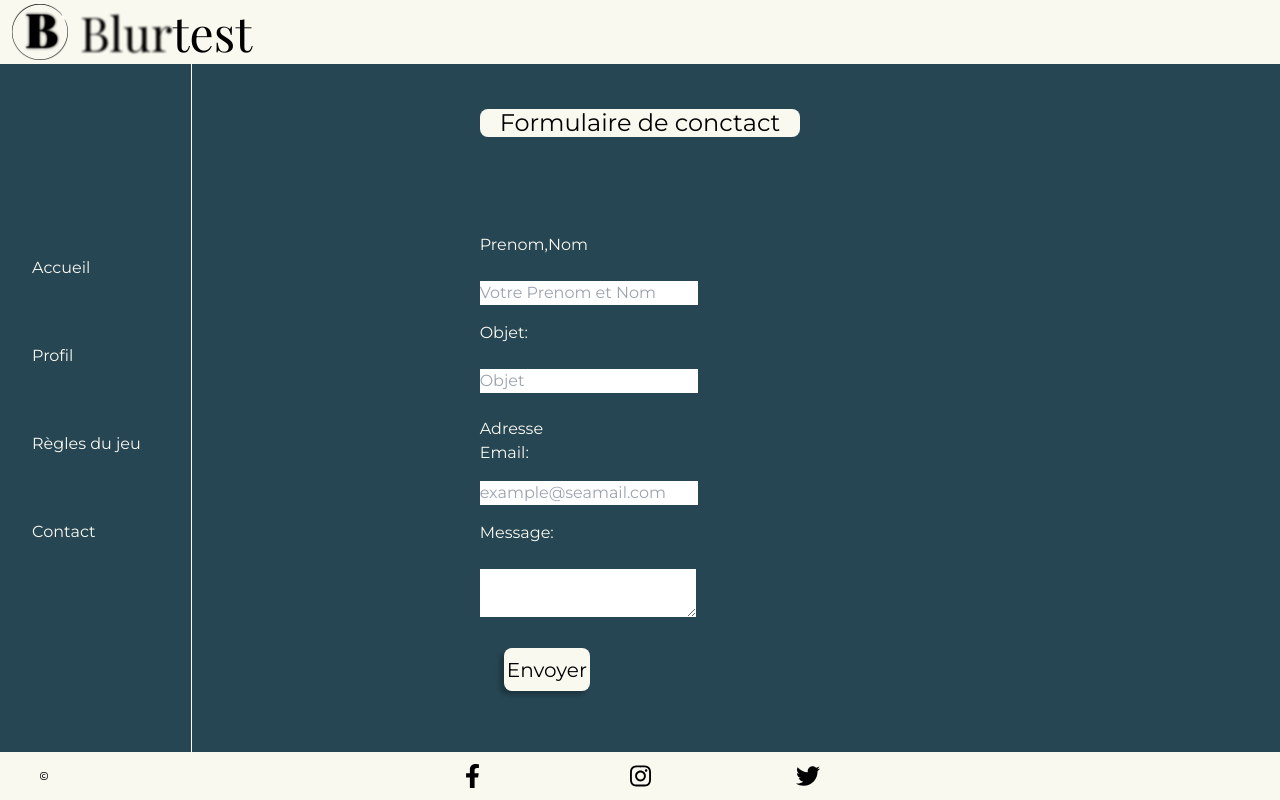
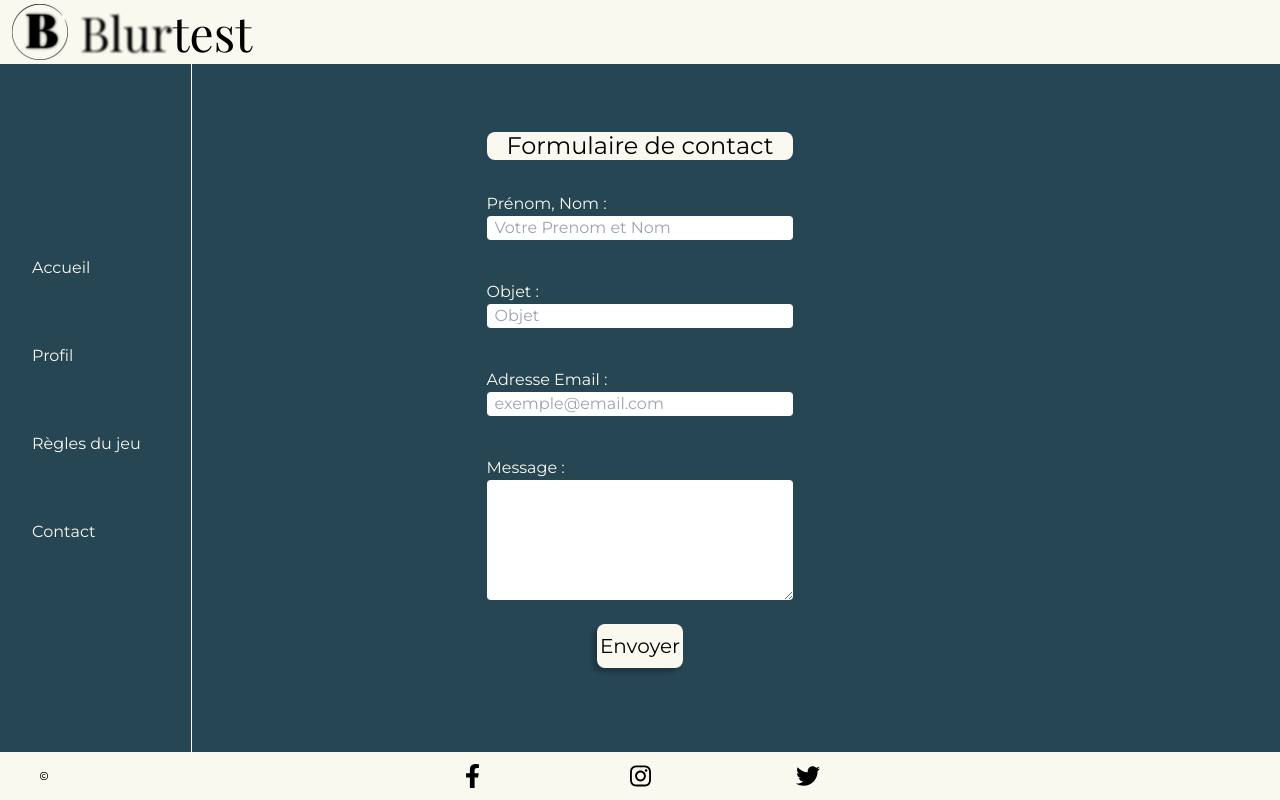
Before and after one commit to SbirLobo/Blurtest, a React (Vite) app in the folder frontend/: page /contact in a window 1280 px wide. Built offline with nearby package versions, Linux system fonts and the light colour scheme.

Commit message:
formulaire

```diff
--- a/frontend/src/App.css
+++ b/frontend/src/App.css
@@ -201,15 +201,13 @@ input[type="checkbox"]:checked ~ span:nth-of-type(3) {
 
 label {
   display: flex;
-  width: 40px;
-  height: 40px;
   cursor: pointer;
   flex-direction: row;
   align-items: flex-end;
   flex-wrap: wrap;
   color: #faf9f0;
+}
 
-}
 @keyframes blur-animation {
   0% {
     filter: blur(40px);
--- a/frontend/src/pages/ContactPage.jsx
+++ b/frontend/src/pages/ContactPage.jsx
@@ -2,20 +2,20 @@ import React from "react";
 
 function ContactPage() {
   return (
-    <main>
+    <main className="flex flex-col justify-center">
       <div className="infoBlockXl">
-        <h1 className="cardfilmTitle h-7 md:text-2xl mb-[5rem] max-xl:hidden">
-          Formulaire de conctact
+        <h1 className="cardfilmTitle h-7 md:text-2xl  mb-[1rem]">
+          Formulaire de contact
         </h1>
       </div>
 
       <section id="contact">
-        <form id="contactForm">
-          <label htmlFor="name" placeholder="Votre Nom">
-            Prenom,Nom
+        <form id="contactForm" className="flex flex-col justify-center">
+          <label className="w-full" htmlFor="name" placeholder="Votre Nom">
+            Prénom, Nom :
           </label>
-          <br />
           <input
+            className="rounded px-2"
             type="text"
             id="name"
             name="name"
@@ -25,9 +25,11 @@ function ContactPage() {
           />
           <br />
 
-          <label htmlFor="lastname">Objet:</label>
-          <br />
+          <label className="w-full" htmlFor="lastname">
+            Objet :
+          </label>
           <input
+            className="rounded px-2"
             type="text"
             id="lastname"
             name="lname"
@@ -36,31 +38,35 @@ function ContactPage() {
             required
           />
           <br />
-          <br />
 
-          <label htmlFor="email" autoComplete required>
-            Adresse Email:
+          <label className="w-full" htmlFor="email" autoComplete required>
+            Adresse Email :
           </label>
-          <br />
           <input
-            width="500px"
+            className="rounded px-2"
             type="email"
             id="email"
             name="email"
-            placeholder="example@seamail.com"
+            placeholder="exemple@email.com"
             required
           />
           <br />
 
-          <label htmlFor="message">Message:</label>
-          <br />
-          <textarea id="message" name="message" required />
-          <br />
+          <label className="w-full" htmlFor="message">
+            Message :
+          </label>
+          <textarea
+            className="rounded px-2"
+            id="message"
+            name="message"
+            rows="5"
+            required
+          />
           <br />
 
           <button
             type="submit"
-            className="okButton hover:okButtonHover md:okButtonDesktop md:text-xl"
+            className="okButton hover:okButtonHover md:h-[2.7rem] md:text-xl"
           >
             Envoyer
           </button>
```
